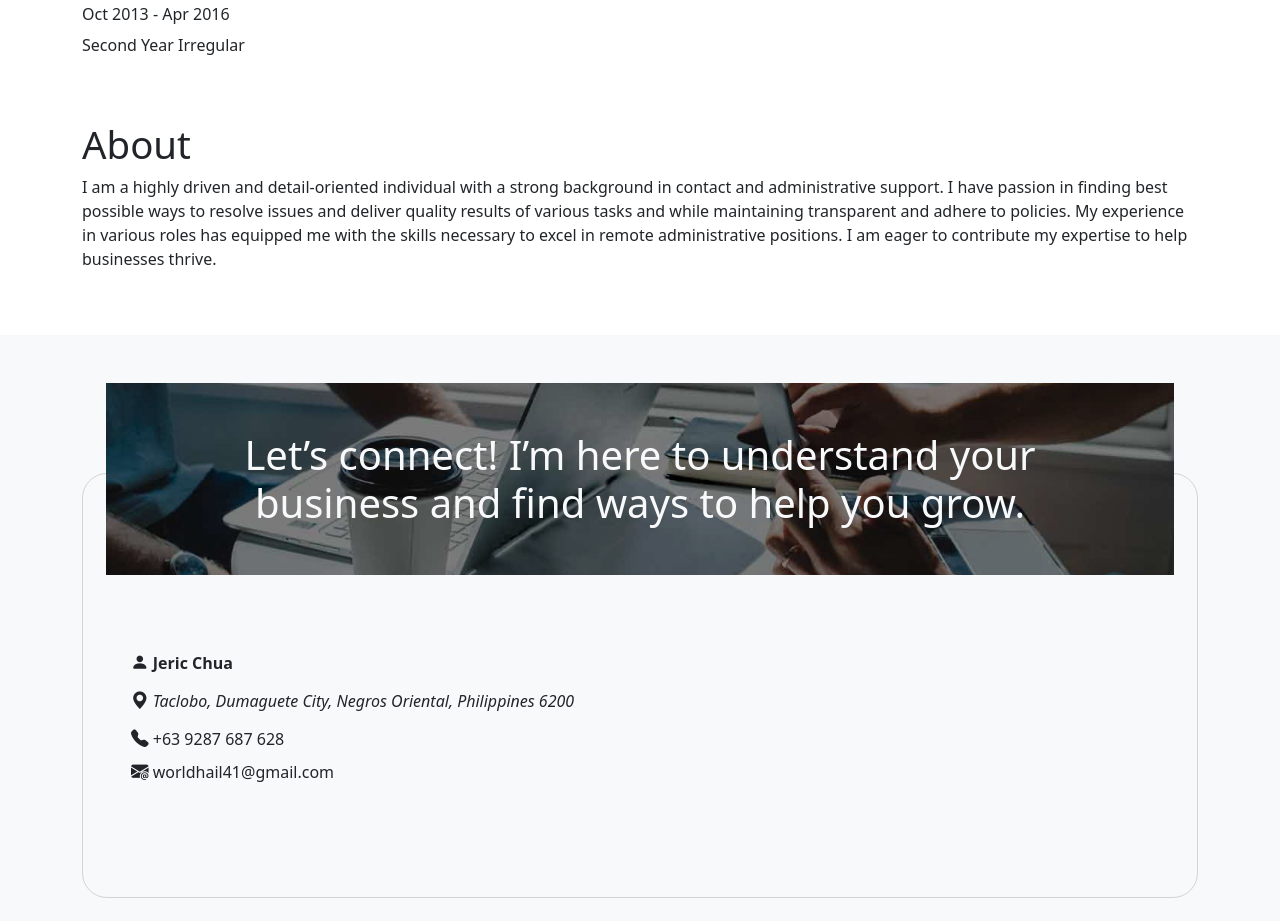
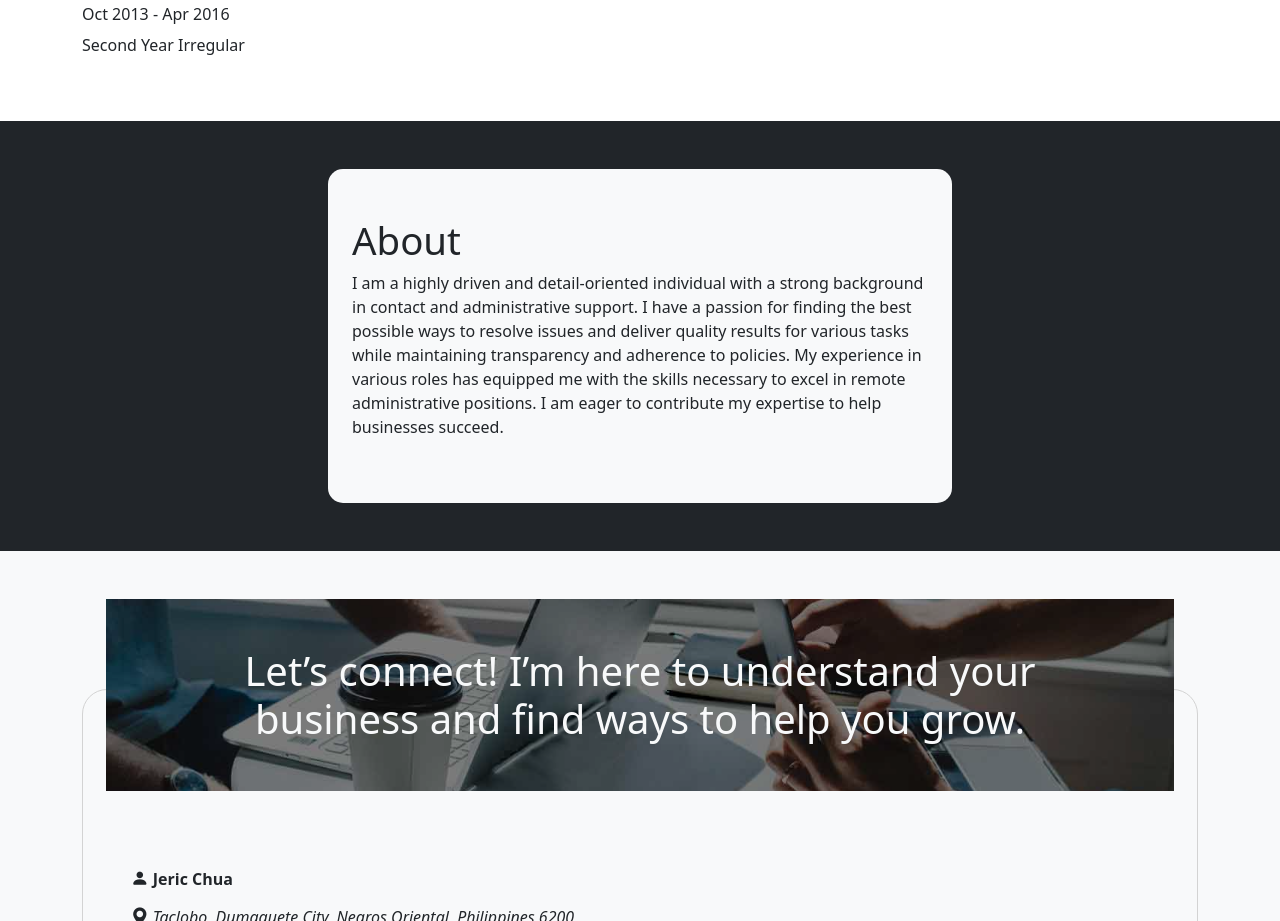
Before and after one commit to worldhail/va-portfolio, a website: page index.html in a window 1280 px wide. Shown: the part 3966-4887 px from the top of the page. Drawn offline with nearby package versions, Linux system fonts and the light colour scheme.

Commit message:
Setup a few touches on about section

```diff
--- a/assets/scss/styles.scss
+++ b/assets/scss/styles.scss
@@ -65,3 +65,7 @@ header {
 strong {
     font-weight: 600;
 }
+
+.about-conatiner {
+    border-radius: 15px;
+}
--- a/index.html
+++ b/index.html
@@ -183,16 +183,16 @@
                     </div>
                 </div>
             </section>
-            <section class="pb-5">
-                <div class="container-md">
+            <section class="bg-dark py-5 px-3">
+                <div class="about-conatiner col-md-6 bg-light mx-auto py-5 px-4">
                     <h1 class="content-heading">About</h1>
                     <p class="about-me">
                         I am a highly driven and detail-oriented individual with a strong background
-                        in contact and administrative support. I have passion in finding best possible
-                        ways to resolve issues and deliver quality results of various tasks and while
-                        maintaining transparent and adhere to policies. My experience in various roles
-                        has equipped me with the skills necessary to excel in remote administrative
-                        positions. I am eager to contribute my expertise to help businesses thrive.
+                        in contact and administrative support. I have a passion for finding the best
+                        possible ways to resolve issues and deliver quality results for various tasks
+                        while maintaining transparency and adherence to policies. My experience in various
+                        roles has equipped me with the skills necessary to excel in remote administrative
+                        positions. I am eager to contribute my expertise to help businesses succeed.
                     </p>
                 </div>
             </section>
```
Also changed, not shown: assets/css/styles.css.
